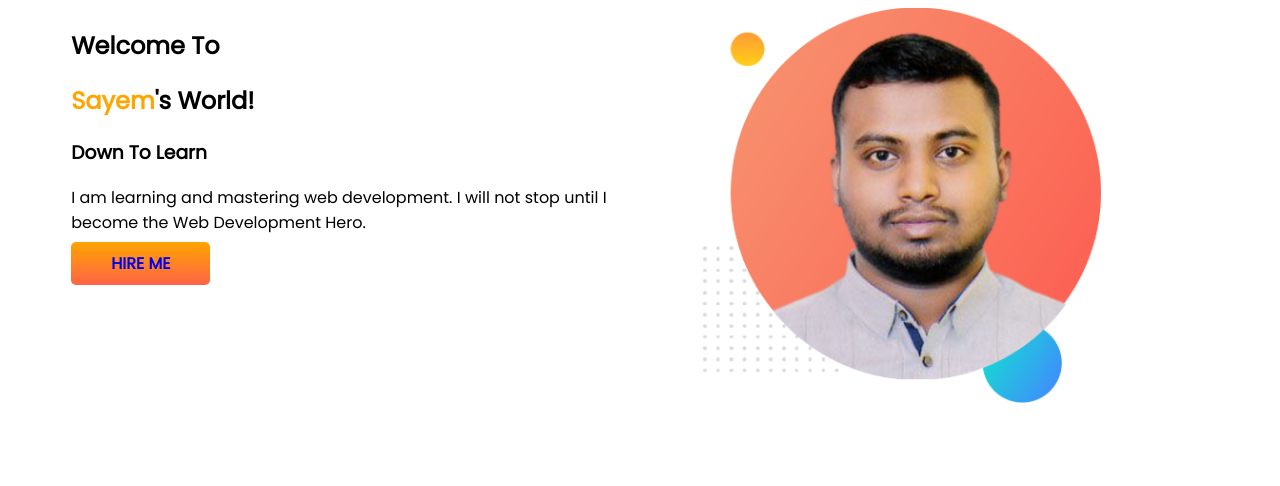
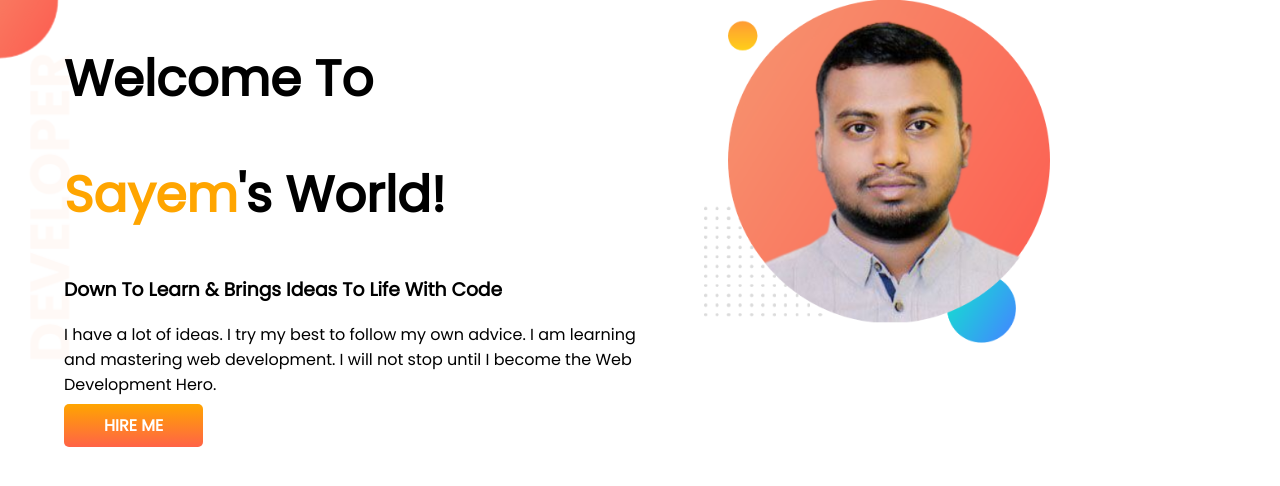
Before and after one commit to imsay3m/developer-portfolio, a plain HTML site: page index.html in a window 1280 px wide. Drawn offline with Linux system fonts and the light colour scheme.

Commit message:
Top Banner Added

```diff
--- a/index.html
+++ b/index.html
@@ -13,17 +13,19 @@
 </head>
 
 <body>
-    <section>
+    <section class="top-container">
         <div class="half-width">
             <h1>Welcome To</h1>
             <h1><span class="orange-color-text">Sayem</span>'s World!</h1>
-            <h3>Down To Learn</h3>
-            <p>I am learning and mastering web development. I will not stop until I become the Web Development Hero.</p>
+            <h3>Down To Learn & Brings Ideas To Life With Code</h3>
+            <p>I have a lot of ideas. I try my best to follow my own advice. I am learning and mastering web
+                development. I will not stop until
+                I become the Web Development Hero.</p>
             <a class="link-button" target="_blank" href="https://www.linkedin.com/in/imsay3m
             ">HIRE ME</a>
         </div>
         <div class="half-width">
-            <img src="images/my-pic-with-bg1.png" alt="">
+            <img src="images/my-pic-with-bg1.png" alt="Pic Of Sayem">
         </div>
     </section>
 
--- a/style.css
+++ b/style.css
@@ -1,6 +1,12 @@
 body {
     font-family: 'Poppins', sans-serif;
-    font: 50px;
+    margin: 0;
+}
+
+.top-container {
+    background-image: url(images/top-banner.png);
+    background-repeat: no-repeat;
+
 }
 
 .orange-color-text {
@@ -11,17 +17,22 @@ section {
     display: flex;
 }
 
+h1 {
+    font-size: 50px;
+}
+
 .half-width {
     width: 50%;
     padding-left: 5%;
 }
 
 .half-width img {
-    width: 70%;
+    width: 60%;
 }
 
 .link-button {
     text-decoration: none;
+    color: white;
     background-image: linear-gradient(orange, tomato);
     padding: 10px 40px;
     border-radius: 5px;
```
